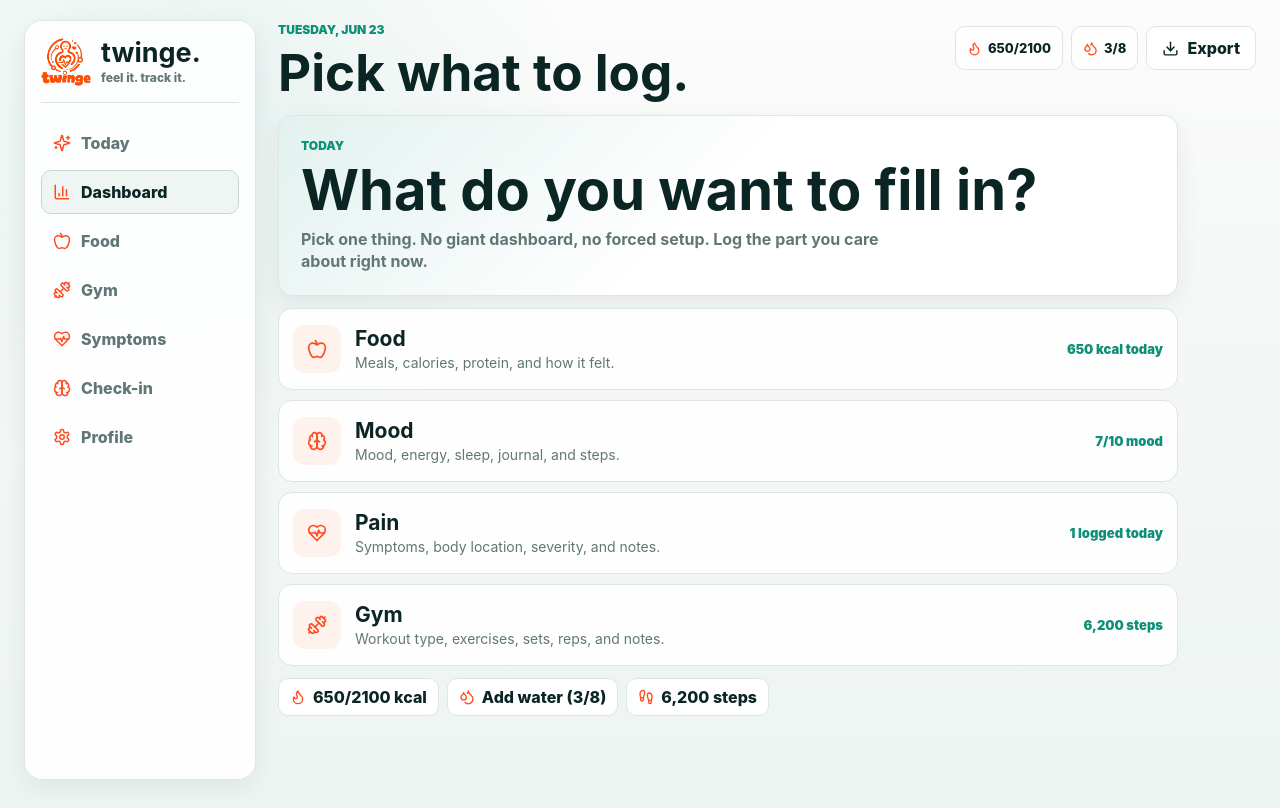
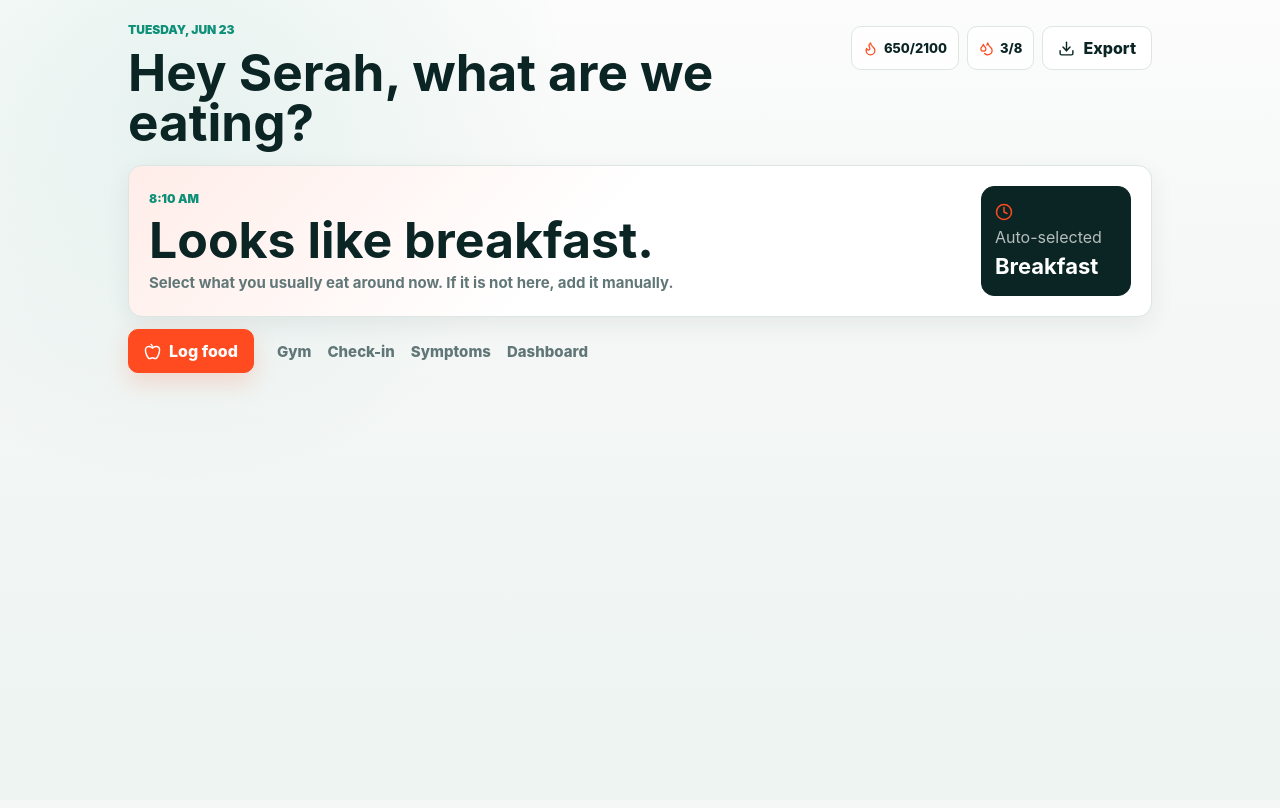
Before and after one commit to its-serah/Twinge, a React (Vite) app: page / in a window 1280 px wide. Both pictures are taken after a click on the button "Open Twinge". Built offline with nearby package versions, Linux system fonts and the light colour scheme.

Commit message:
Simplify today home screen

```diff
--- a/src/main.tsx
+++ b/src/main.tsx
@@ -14,7 +14,6 @@ import {
   Download,
   Flame,
   HeartPulse,
-  Pencil,
   Plus,
   Settings,
   Footprints,
@@ -210,7 +209,7 @@ function App() {
 
   if (stage === "landing") {
     return <LandingPage onEnter={() => {
-      setActive("Dashboard");
+      setActive("Today");
       setStage("app");
     }} />;
   }
@@ -220,7 +219,7 @@ function App() {
   }
 
   return (
-    <div className="app">
+    <div className={active === "Today" ? "app today-home" : "app"}>
       <aside className="sidebar">
         <div className="brand">
           <div className="brand-mark"><img src="/LOGOTWINGE-transparent.png" alt="Twinge logo" /></div>
@@ -492,8 +491,10 @@ function OnboardingPage({ data, setData, onDone }: { data: AppData; setData: Rea
   );
 }
 
-function TodayPage({ data, setData }: { data: AppData; setData: React.Dispatch<React.SetStateAction<AppData>>; setActive: (tab: string) => void }) {
+function TodayPage({ data, setData, setActive }: { data: AppData; setData: React.Dispatch<React.SetStateAction<AppData>>; setActive: (tab: string) => void }) {
   const meal = mealForNow();
+  const hour = new Date().getHours();
+  const isWorkoutTime = hour >= 16 && hour < 20;
   const todayFoodLogs = data.foodLogs.filter((log) => log.loggedAt.startsWith(todayKey())).slice().reverse();
   const [query, setQuery] = useState("");
   const [manual, setManual] = useState({ calories: 0, protein: 0, fiber: 0 });
@@ -560,63 +561,32 @@ function TodayPage({ data, setData }: { data: AppData; setData: React.Dispatch<R
       <article className="food-now-card">
         <div>
           <p className="eyebrow">{new Date().toLocaleTimeString(undefined, { hour: "numeric", minute: "2-digit" })}</p>
-          <h2>Looks like {meal.toLowerCase()}.</h2>
+          <h2>{isWorkoutTime ? "Workout or dinner time." : `Looks like ${meal.toLowerCase()}.`}</h2>
           <p>Select what you usually eat around now. If it is not here, add it manually.</p>
         </div>
         <div className="meal-suggestion compact">
-          <Clock size={18} />
-          <span>Auto-selected</span>
-          <strong>{meal}</strong>
+          {isWorkoutTime ? <Dumbbell size={18} /> : <Clock size={18} />}
+          <span>{isWorkoutTime ? "Suggested now" : "Auto-selected"}</span>
+          <strong>{isWorkoutTime ? "Gym" : meal}</strong>
         </div>
       </article>
 
+      <section className="today-intent">
+        <div className="today-route-actions">
+          <button className="button" onClick={() => setActive(isWorkoutTime ? "Gym" : "Food")}>
+            {isWorkoutTime ? <Dumbbell size={17} /> : <Apple size={17} />}
+            {isWorkoutTime ? "Log workout" : "Log food"}
+          </button>
+          <button className="button ghost" onClick={() => setActive(isWorkoutTime ? "Food" : "Gym")}>
+            {isWorkoutTime ? "Food" : "Gym"}
+          </button>
+          <button className="button ghost" onClick={() => setActive("Check-in")}>Check-in</button>
+          <button className="button ghost" onClick={() => setActive("Symptoms")}>Symptoms</button>
+          <button className="button ghost" onClick={() => setActive("Dashboard")}>Dashboard</button>
+        </div>
+      </section>
+
       {confirmation && <div className="added-toast"><CheckCircle2 size={18} /> {confirmation}</div>}
-
-      <Panel title={`Suggested for ${meal}`} icon={<Sparkles size={18} />}>
-        <div className="suggested-food-grid">
-          {suggestedFoods.length ? suggestedFoods.map((food) => (
-            <button key={food.id} onClick={() => logFood(food)}>
-              <strong>{food.name}</strong>
-              <small>{food.calories} kcal · {food.protein}g protein</small>
-            </button>
-          )) : <p className="empty-note">No usual foods for this time yet. Add one below and Twinge will remember it.</p>}
-        </div>
-      </Panel>
-
-      <details className="manual-food" open={suggestedFoods.length === 0 || Boolean(editingId)}>
-        <summary>{editingId ? "Edit food" : "Add something else"}</summary>
-        <form className="form" onSubmit={submitManual}>
-          <label>Food name<input value={query} onChange={(event) => setQuery(event.target.value)} placeholder="Type what you ate" /></label>
-          <label>How did it feel?<select value={feeling} onChange={(event) => setFeeling(event.target.value as MealFeeling)}>{mealFeelings.map((item) => <option key={item}>{item}</option>)}</select></label>
-          {matches.length > 0 && <div className="match-box">{matches.slice(0, 5).map((food) => <button type="button" key={food.id} onClick={() => logFood(food)}>Use {food.name} · {food.calories} kcal</button>)}</div>}
-          <div className="row">
-            <label>Calories<input type="number" value={manual.calories} onChange={(event) => setManual({ ...manual, calories: Number(event.target.value) })} /></label>
-            <label>Protein<input type="number" value={manual.protein} onChange={(event) => setManual({ ...manual, protein: Number(event.target.value) })} /></label>
-            <label>Fiber<input type="number" value={manual.fiber} onChange={(event) => setManual({ ...manual, fiber: Number(event.target.value) })} /></label>
-          </div>
-          <div className="form-actions">
-            <button className="button"><Plus size={17} /> {editingId ? "Save" : `Add to ${meal}`}</button>
-            {editingId && <button type="button" className="button ghost" onClick={clearForm}>Cancel</button>}
-          </div>
-        </form>
-      </details>
-
-      <Panel title="Logged today" icon={<Apple size={18} />}>
-        <div className="today-food-list">
-          {todayFoodLogs.length ? todayFoodLogs.map((log) => (
-            <article key={log.id} className="logged-food">
-              <div>
-                <strong>{log.name}</strong>
-                <small>{log.mealTag} · {log.calories} kcal · {log.protein}g protein · {log.fiber}g fiber{log.feeling ? ` · ${log.feeling}` : ""}</small>
-              </div>
-              <div className="food-actions">
-                <button aria-label={`Edit ${log.name}`} onClick={() => editFoodLog(log)}><Pencil size={16} /></button>
-                <button aria-label={`Delete ${log.name}`} onClick={() => deleteFoodLog(log.id)}><Trash2 size={16} /></button>
-              </div>
-            </article>
-          )) : <p className="empty-note">Nothing logged yet today.</p>}
-        </div>
-      </Panel>
     </section>
   );
 }
--- a/src/styles/app.css
+++ b/src/styles/app.css
@@ -336,6 +336,19 @@ small {
   padding: 20px 24px 28px;
 }
 
+.app.today-home {
+  display: block;
+  padding-inline: clamp(18px, 10vw, 160px);
+}
+
+.today-home .sidebar {
+  display: none;
+}
+
+.today-home > main {
+  width: min(980px, 100%);
+}
+
 .sidebar {
   position: sticky;
   top: 20px;
@@ -666,6 +679,40 @@ small {
   color: var(--muted);
   font-size: 15px;
   font-weight: 720;
+}
+
+.today-intent {
+  display: grid;
+  gap: 16px;
+  max-width: 760px;
+}
+
+.today-route-actions {
+  display: flex;
+  flex-wrap: wrap;
+  align-items: center;
+  gap: 10px 14px;
+}
+
+.today-route-actions .button:first-child {
+  margin-right: 8px;
+}
+
+.today-route-actions .button.ghost {
+  min-height: 34px;
+  padding: 4px 0;
+  color: var(--muted);
+  background: transparent;
+  border-color: transparent;
+  border-radius: 0;
+  box-shadow: none;
+  font-size: 15px;
+}
+
+.today-route-actions .button.ghost:hover {
+  color: var(--ink);
+  background: transparent;
+  border-color: transparent;
 }
 
 .meal-suggestion {
```
